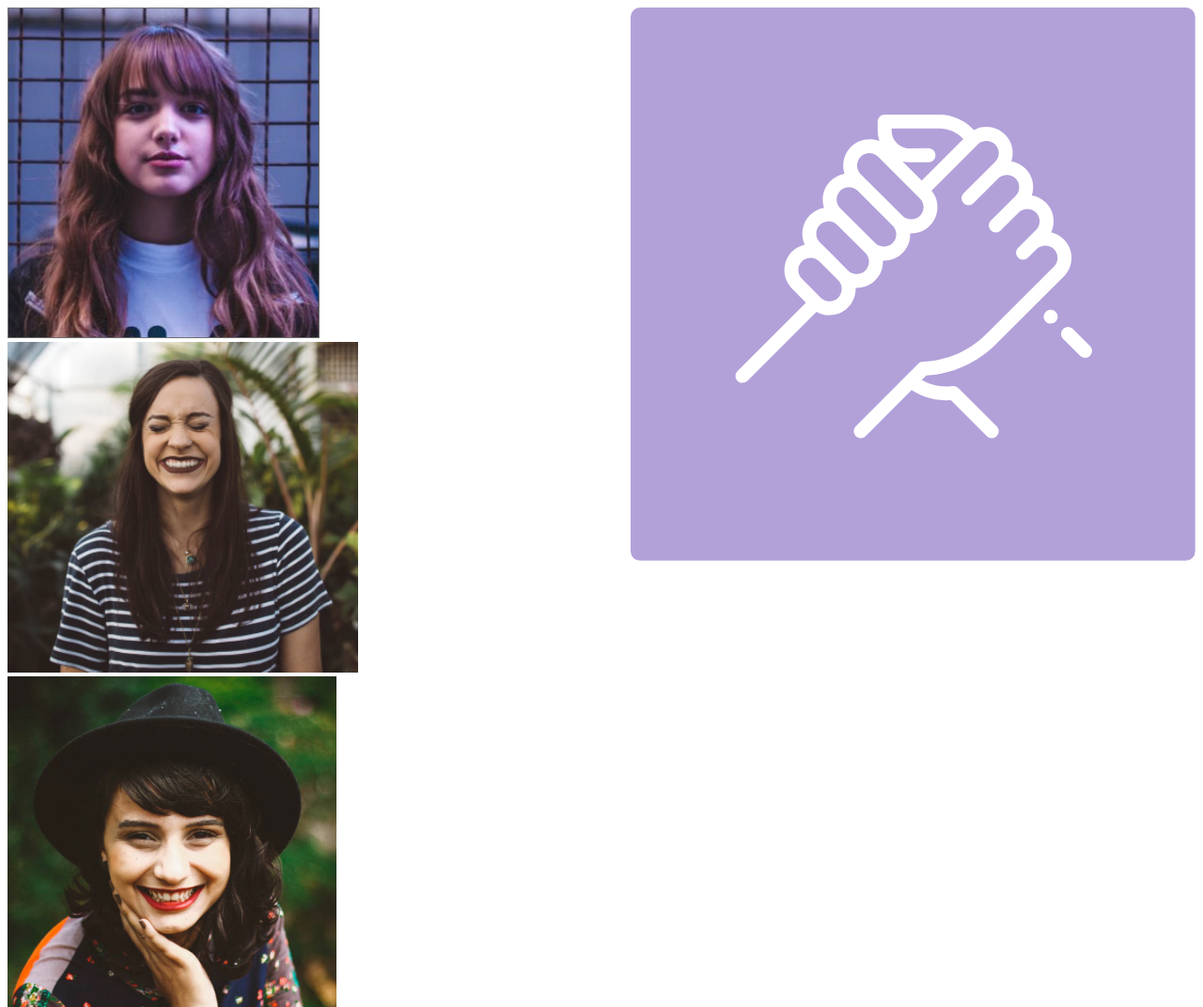
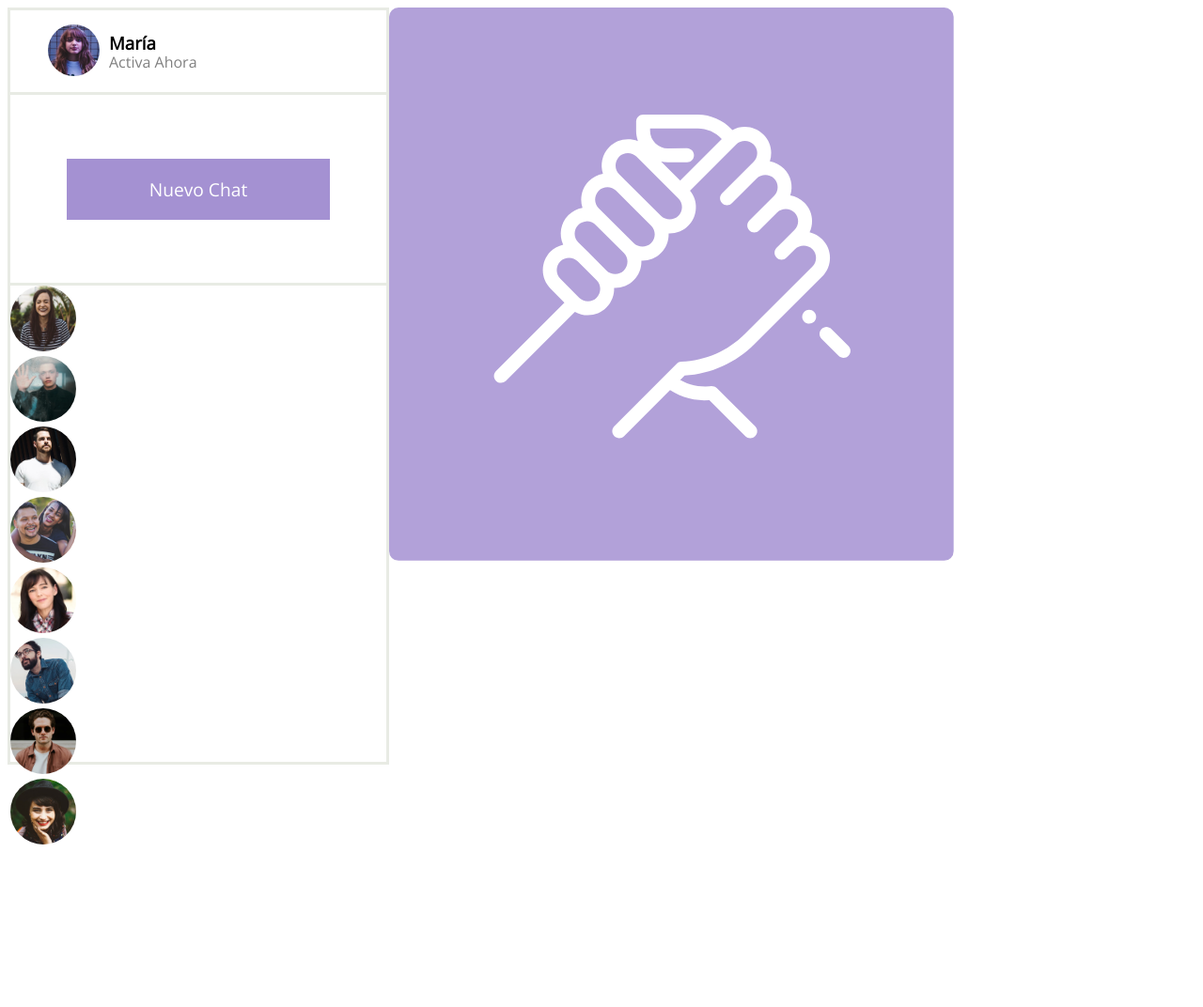
Before and after one commit to iLAnoth3r/mensaje, a plain HTML site: page index.html in a window 1280 px wide. Shown: the top 1072 px of the page at 94% size. After the commit the page ends 904 px from the top, so only its background shows below. Drawn offline with nearby package versions, Linux system fonts and the light colour scheme.

Commit message:
maria y nuevo chat

```diff
--- a/assets/css/style.css
+++ b/assets/css/style.css
@@ -1,4 +1,67 @@
 .container {
   display: flex;
+  justify-content: left;
+}
+
+.contactos img {
+  border-radius: 50%;
+}
+
+.chats img {
+  height: 70px;
+  width: 70px;
+}
+
+.perfil img {
+  height: 55px;
+  width: 55px;
+  margin-right: 10px;
+}
+
+.perfil {
+  display: flex;
+  padding: 15px;
+  border-bottom: 3px solid;
+  border-color: #e8ebe4;
+  padding-left: 40px;
+}
+
+.texto1 {
+  line-height: 2px;
+  margin-right: 100px;
+}
+
+.texto1 p {
+  font-weight: lighter;
+  color: grey;
+}
+
+.icons {
+  padding-top: 15px;
+}
+
+.contactos {
+  width: 400px;
+  border: 3px solid;
+  border-color: #e8ebe4;
+  height: 100vh;
+  font-family: "Open Sans", sans-serif;
+}
+
+.nuevochat {
+  border-bottom: 3px solid;
+  border-color: #e8ebe4;
+  height: 200px;
   justify-content: center;
+  align-items: center;
+  display: flex;
 }
+
+.box {
+  text-align: center;
+  background-color: #a491d2;
+  width: 70%;
+  vertical-align: middle;
+  color: white;
+  font-size: larger;
+}
--- a/index.html
+++ b/index.html
@@ -5,46 +5,65 @@
     <meta name="viewport" content="width=device-width, initial-scale=1.0" />
     <title>Document</title>
     <link rel="stylesheet" href="assets/css/style.css" />
+    <link rel="preconnect" href="https://fonts.googleapis.com" />
+    <link rel="preconnect" href="https://fonts.gstatic.com" crossorigin />
+    <link
+      href="https://fonts.googleapis.com/css2?family=Open+Sans&family=Roboto:wght@700&display=swap"
+      rel="stylesheet"
+    />
+    <link rel="preconnect" href="https://fonts.googleapis.com" />
+    <link rel="preconnect" href="https://fonts.gstatic.com" crossorigin />
+    <link
+      href="https://fonts.googleapis.com/css2?family=Open+Sans:wght@300;400&family=Roboto:wght@700&display=swap"
+      rel="stylesheet"
+    />
   </head>
   <body>
     <div class="container">
       <div class="contactos">
         <div class="perfil">
           <img src="assets/images/maria.jpg" alt="" />
+          <div class="texto1">
+            <h3>María</h3>
+            <p>Activa Ahora</p>
+          </div>
+          <div class="icons">
+            <span style="font-size: 25px; color: rgb(156, 151, 151)">
+              <i class="fa-regular fa-message"></i>&nbsp;&nbsp;
+              <i class="fa-solid fa-bars"></i
+            ></span>
+          </div>
+        </div>
+        <div class="nuevochat">
+          <div class="box">
+            <p>Nuevo Chat</p>
+          </div>
         </div>
         <div class="chats">
-          <img
-            src="assets/images/Screen Shot 2018-11-28 at 15.27.14.jpg"
-            alt=""
-          />
-          <img
-            src="assets/images/Screen Shot 2018-11-28 at 15.28.04.jpg"
-            alt=""
-          />
-          <img
-            src="assets/images/Screen Shot 2018-11-28 at 15.28.30.jpg"
-            alt=""
-          />
-          <img
-            src="assets/images/Screen Shot 2018-11-28 at 15.30.34.jpg"
-            alt=""
-          />
-          <img
-            src="assets/images/Screen Shot 2018-11-28 at 15.30.54.jpg"
-            alt=""
-          />
-          <img
-            src="assets/images/Screen Shot 2018-11-28 at 15.31.09.jpg"
-            alt=""
-          />
-          <img
-            src="assets/images/Screen Shot 2018-11-28 at 15.32.16.jpg"
-            alt=""
-          />
-          <img
-            src="assets/images/Screen Shot 2018-11-28 at 15.32.44.jpg"
-            alt=""
-          />
+          <div class="juanita">
+            <img src="assets/images/juanita.jpg" alt="" />
+          </div>
+          <div class="alberto">
+            <img src="assets/images/alberto.jpg" alt="" />
+          </div>
+          <div class="ignacio">
+            <img src="assets/images/ignacio.jpg" alt="" />
+          </div>
+          <div class="cristian">
+            <img src="assets/images/cristian.jpg" alt="" />
+          </div>
+          <div class="mariajose">
+            <img src="assets/images/mariajose.jpg" alt="" />
+          </div>
+          <div class="gonzalo">
+            <img src="assets/images/gonzalo.jpg" alt="" />
+          </div>
+          <div class="juanpablo">
+            <img src="assets/images/juanpablo.jpg" alt="" />
+          </div>
+          <div class="magdalena">
+            <img src="assets/images/magdalena.jpg" alt="" />
+          </div>
         </div>
       </div>
       <div class="main">
```
Also changed, not shown: assets/images/alberto.jpg (renamed from assets/images/Screen Shot 2018-11-28 at 15.32.16.jpg), assets/images/cristian.jpg (renamed from assets/images/Screen Shot 2018-11-28 at 15.28.30.jpg), assets/images/gonzalo.jpg (renamed from assets/images/Screen Shot 2018-11-28 at 15.31.09.jpg), assets/images/ignacio.jpg (renamed from assets/images/Screen Shot 2018-11-28 at 15.30.34.jpg), assets/images/juanita.jpg (renamed from assets/images/Screen Shot 2018-11-28 at 15.27.14.jpg), assets/images/juanpablo.jpg (renamed from assets/images/Screen Shot 2018-11-28 at 15.30.54.jpg), assets/images/magdalena.jpg (renamed from assets/images/Screen Shot 2018-11-28 at 15.28.04.jpg), assets/images/mariajose.jpg (renamed from assets/images/Screen Shot 2018-11-28 at 15.32.44.jpg).
